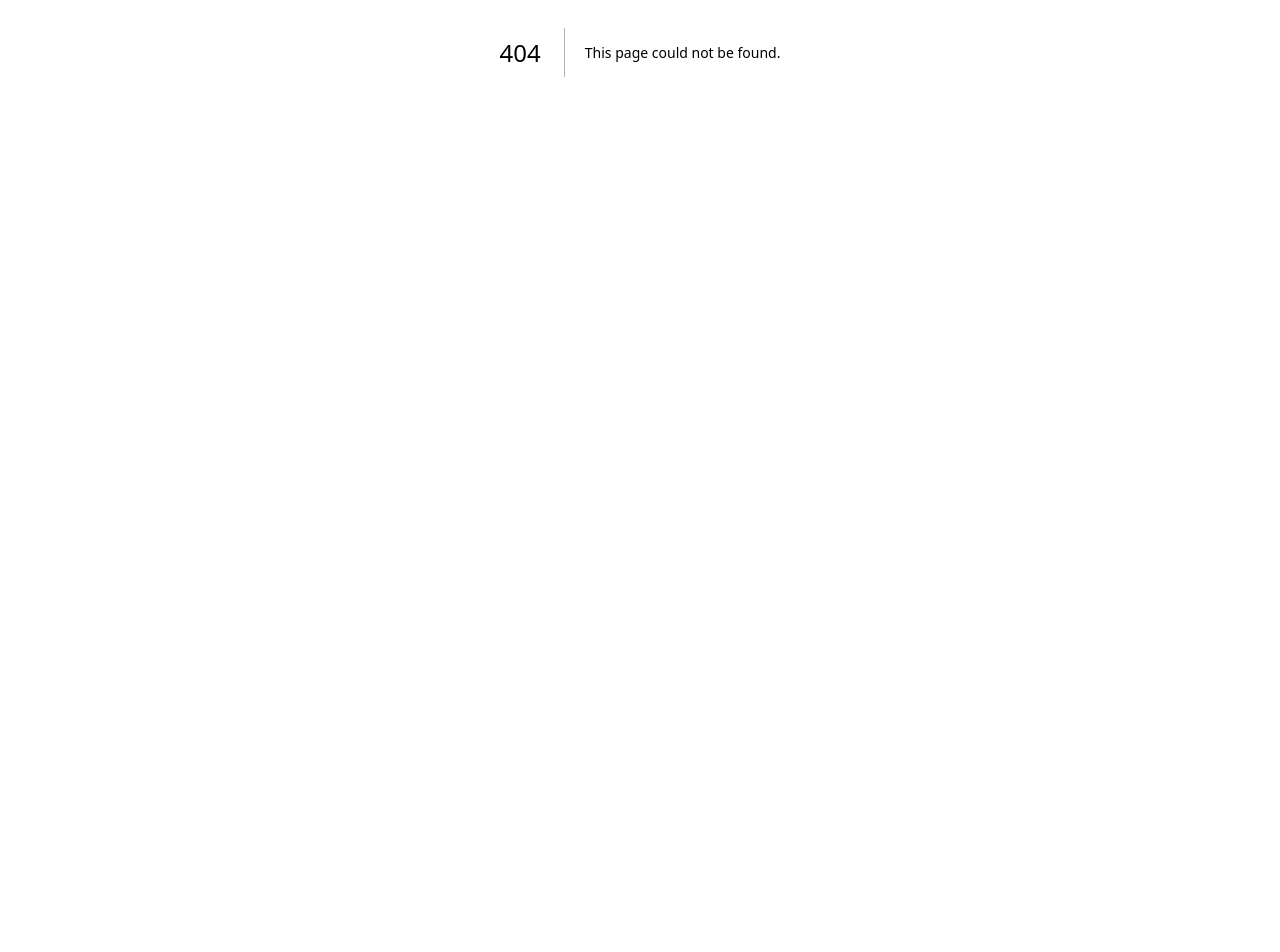
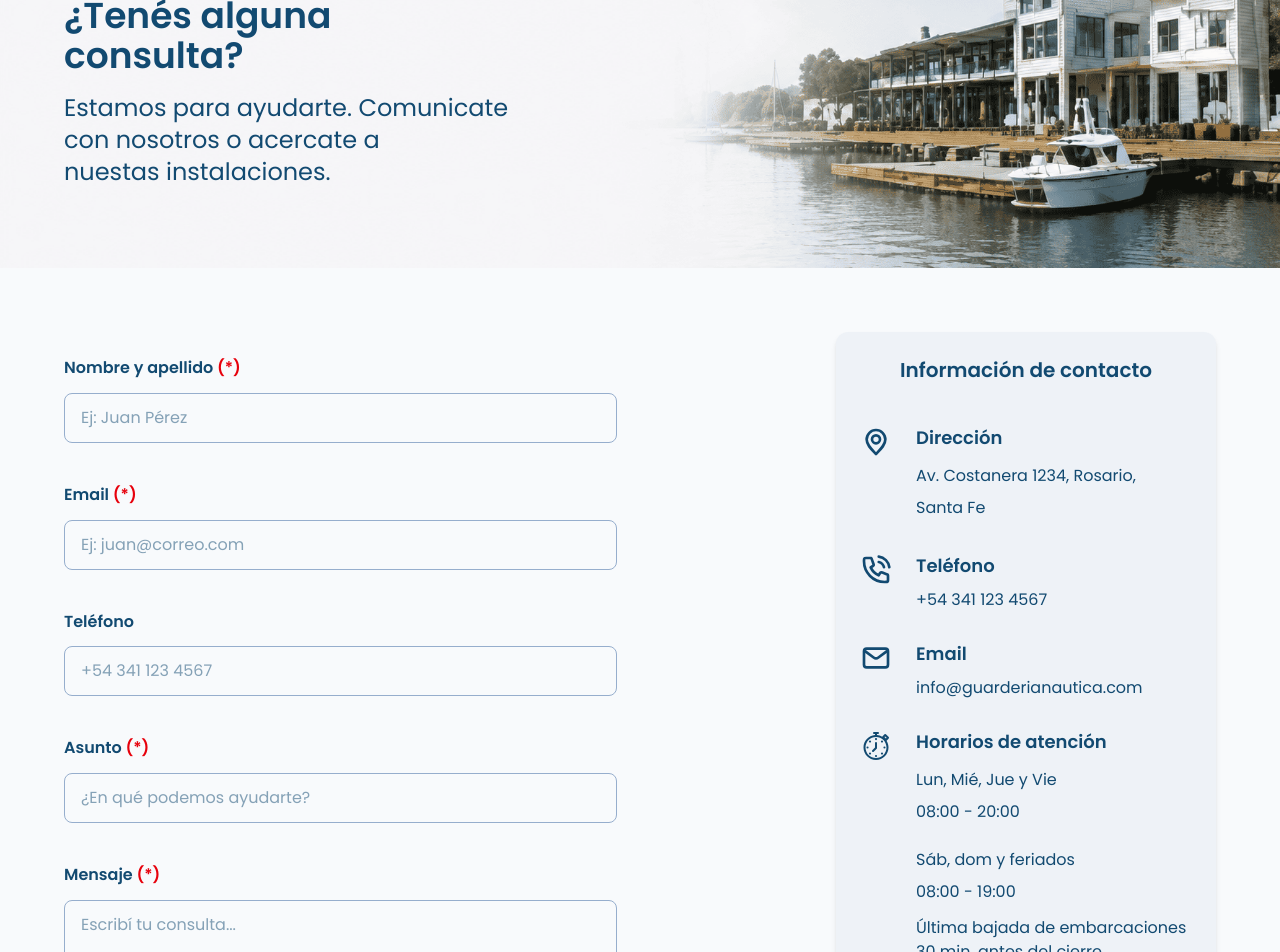
Before and after one commit to Martiks38/frontend_dsw, a Next.js app: page /contacto in a window 1280 px wide. Before the commit this address had no page. Shown: the part 348-1300 px from the top of the page. Before the commit the page ends 800 px from the top, so only its background shows below. Built offline with nearby package versions, Linux system fonts and the light colour scheme; no server answers.

Commit message:
feat(page): create Contacto page

```diff
--- /dev/null
+++ b/src/app/(public)/contacto/page.tsx
@@ -0,0 +1,78 @@
+import { IntroSection, PageSection } from '@/components/layout/Section';
+import ContactForm from '@/components/ui/ContactForm/ContactForm';
+import ContactInfoPanel from '@/components/ui/ContactInfoPanel/ContactInfoPanel';
+import Icon from '@/components/ui/Icon/Icon';
+import { CONTACT_ITEMS, SCHEDULE_ITEMS, SCHEDULE_NOTE } from '@/data';
+
+export const metadata = {
+  title: 'Contacto | Guardería Náutica',
+  description: 'Ponte en contacto con nosotros para realizar tus consultas.',
+};
+
+export default function ContactPage() {
+  return (
+    <>
+      <IntroSection
+        title={
+          <>
+            ¿Tenés alguna
+            <br />
+            consulta?
+          </>
+        }
+        heroImageUrl="/images/heroImages/hero_image_contact.webp"
+        variant="shadowless"
+      >
+        <p className="w-[35ch] text-2xl">
+          Estamos para ayudarte. Comunicate con nosotros o acercate a nuestas
+          instalaciones.
+        </p>
+      </IntroSection>
+      <PageSection heading="Contacto" className="pb-12 [&>h2]:sr-only">
+        <div className="grid grid-cols-1 gap-8 md:grid-cols-[1fr_23.75rem]">
+          <div className="">
+            <ContactForm />
+          </div>
+          <aside
+            className="flex h-fit flex-col rounded-xl bg-[#d7e1eb54] p-6 shadow-md"
+            aria-labelledby="contact-info-heading"
+          >
+            <h2
+              id="contact-info-heading"
+              className="mb-10 text-center text-xl font-semibold"
+            >
+              Información de contacto
+            </h2>
+
+            <ContactInfoPanel items={CONTACT_ITEMS} />
+
+            <div className="mt-7 flex items-start gap-6">
+              <Icon
+                id="clock"
+                title="Horarios de atención"
+                size={32}
+                className="mt-0.5 shrink-0"
+              />
+              <div>
+                <h3 className="mb-2 flex items-center gap-2 text-lg font-semibold">
+                  Horarios de atención
+                </h3>
+                <dl className="space-y-4">
+                  {SCHEDULE_ITEMS.map(({ label, value }) => {
+                    return (
+                      <div key={label} className="leading-8">
+                        <dt>{label}</dt>
+                        <dd>{value}</dd>
+                      </div>
+                    );
+                  })}
+                </dl>
+                <p className="mt-2">{SCHEDULE_NOTE}</p>
+              </div>
+            </div>
+          </aside>
+        </div>
+      </PageSection>
+    </>
+  );
+}
```
